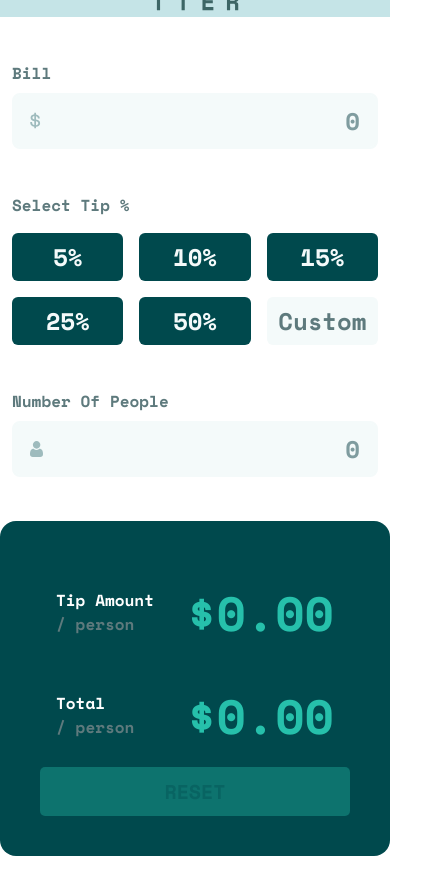
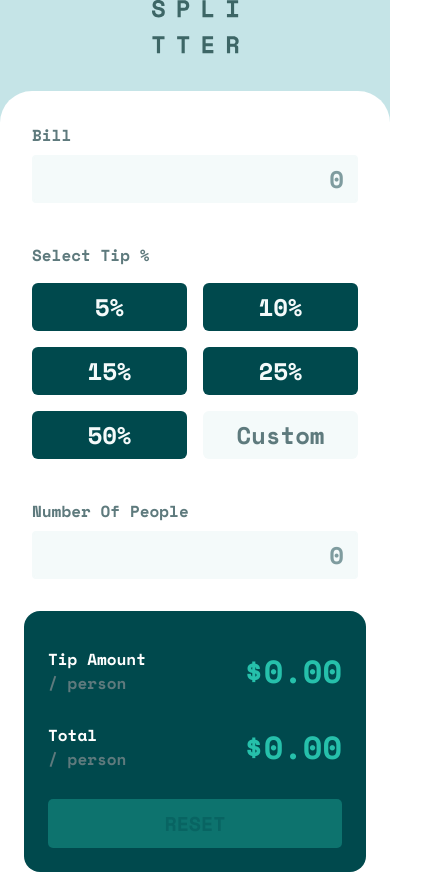
Before and after one commit to BeanyTheCoder/tip-calculator-app-main, a React (Vite) app: page / in a window 390 px wide. Shown: the whole page, 422 px wide, since content can reach past the window. Built offline with nearby package versions, Linux system fonts and the light colour scheme.

Commit message:
mainly finished with design

```diff
--- a/src/App.jsx
+++ b/src/App.jsx
@@ -9,9 +9,9 @@ import TotalDisplay from "./components/TotalDisplay";
 import ResetButton from "./components/ResetButton";
 
 export default function App() {
-  const [bill, setBill] = useState(0);
-  const [numOfPeople, setNumOfPeople] = useState(0);
-  const [tipSelection, setTipSelection] = useState(0);
+  const [bill, setBill] = useState();
+  const [numOfPeople, setNumOfPeople] = useState();
+  const [tipSelection, setTipSelection] = useState();
 
   return (
     <div id="app">
--- a/src/components/BillInput.jsx
+++ b/src/components/BillInput.jsx
@@ -3,9 +3,9 @@ import React, { useRef } from "react";
 export default function BillInput({ state: bill, setState: setBill }) {
   let inputRef = useRef();
 
-  // function validator(value, regex) {
-  //   return regex.test(value) ? value : null;
-  // }
+  function validator(value, regex) {
+    return regex.test(value) ? value : null;
+  }
 
   function handleBillChange() {
     // const newValue = validator(
@@ -17,18 +17,23 @@ export default function BillInput({ state: bill, setState: setBill }) {
     //   return;
     // }
 
-    setBill(() => parseFloat(inputRef.current.value));
+    setBill(() =>
+      validator(inputRef.current.value, /^[0-9$€£¥]*(?:\.[0-9$€£¥]*)?$/)
+    );
   }
 
   return (
     <div className="card__calculator__bill">
-      <label htmlFor="bill" className="--label">Bill</label>
+      <label htmlFor="bill" className="--label">
+        Bill
+      </label>
       <div className="card__calculator__bill__input --input">
         <input
           type="text"
           name="bill"
           placeholder="0"
           ref={inputRef}
+          value={bill}
           onChange={handleBillChange}
         />
         <svg xmlns="http://www.w3.org/2000/svg" width="11" height="17">
@@ -38,7 +43,7 @@ export default function BillInput({ state: bill, setState: setBill }) {
           />
         </svg>
       </div>
-      {/* <p>{bill}</p> */}
+      <p>{bill}</p>
     </div>
   );
 }
--- a/src/components/PeopleInput.jsx
+++ b/src/components/PeopleInput.jsx
@@ -18,6 +18,7 @@ export default function PeopleInput({
           name="numOfPeople"
           placeholder="0"
           ref={inputRef}
+          value={numOfPeople}
           onChange={handlePeopleChange}
         />
         <svg xmlns="http://www.w3.org/2000/svg" width="13" height="16">
--- a/src/stylesheets/App.scss
+++ b/src/stylesheets/App.scss
@@ -5,17 +5,22 @@
   margin: 0;
   padding: 0;
   font-family: "Space Mono" !important;
+  box-sizing: border-box;
   font-weight: 700;
 }
 
 #app {
-  @include flex($flex-direction: column, $gap: unset);
+  @include flex($flex-direction: column, $gap: 8vmin);
   background-color: $light-grayish-cyan;
-  height: 100vh;
+  min-height: 100vh;
   font-size: 1.5vmin;
 
   @media screen and (width < 800px) {
     font-size: 1rem;
+  }
+
+  @media screen and (width < 500px) {
+    justify-content: flex-end;
   }
 }
 
--- a/src/stylesheets/Card.scss
+++ b/src/stylesheets/Card.scss
@@ -1,22 +1,21 @@
 .card {
   @include flex($align-items: stretch, $gap: 2em);
   background-color: $white;
-  padding: 2em;
+  padding: 2.25em;
   border-radius: 2em;
-  width: clamp(17.5em, 80vw, 55em);
-  // width: clamp(280px, 60vw, 900px);
+  width: min(90vw, 57.5em);
 
   &__calculator {
     flex-basis: 50%;
-    padding: 0.75em;
+    padding: 1.25em;
 
     .--input {
       @include flex(
         $flex-direction: row-reverse,
         $justify-content: space-between
       );
-      border-radius: 0.5em;
-      padding: 0.5em 1em;
+      border-radius: 0.25em;
+      padding: 0.25em 0.75em;
       background-color: $very-light-grayish-cyan;
       border: 2px solid $very-light-grayish-cyan;
       transition: 200ms;
@@ -56,7 +55,7 @@
     }
 
     &__bill {
-      margin-bottom: 2.75em;
+      margin-bottom: 2.5em;
     }
 
     &__select {
@@ -68,7 +67,6 @@
       &__container {
         display: grid;
         grid-template-columns: repeat(3, 1fr);
-        grid-template-rows: repeat(2, 1fr);
         gap: 1em;
         color: $white;
 
@@ -80,6 +78,7 @@
           background-color: $very-dark-cyan;
           color: $very-light-grayish-cyan;
           cursor: pointer;
+          transition: 200ms;
           min-width: calc(100% / 3);
 
           &:hover,
@@ -105,26 +104,29 @@
     }
 
     &__people {
-      margin-top: 2.75em;
+      margin-top: 2.5em;
     }
   }
 
   &__display {
+    @include flex(
+      $flex-direction: column,
+      $justify-content: space-between,
+      $align-items: stretch
+    );
     padding: 2.5em;
     border-radius: 1em;
     background-color: $very-dark-cyan;
     flex-basis: 50%;
 
-    @include flex(
-      $flex-direction: column,
-      $justify-content: space-between,
-      $align-items: stretch
-    );
-
     &__container {
       &__item {
         @include flex($justify-content: space-between);
-        padding: 1em;
+        margin-bottom: 1.75em;
+
+        &:first-child {
+          margin-top: 0.75em;
+        }
 
         &__text {
           p {
@@ -165,8 +167,37 @@
   }
 
   @media screen and (width < 800px) {
-    width: clamp(300px, 100vw, 600px);
+    width: clamp(300px, 100vw, 500px);
+    flex-direction: column;
+    gap: 1.5em;
+    padding: 1.5em;
+
+    &__calculator {
+      padding: 0.5em;
+
+      &__select {
+        &__container {
+          grid-template-columns: repeat(auto-fill, minmax(120px, 1fr));
+        }
+      }
+    }
+
+    &__display {
+      padding: 1.5em;
+
+      &__container {
+        &__item {
+          &__number {
+            p {
+              font-size: 2em;
+            }
+          }
+        }
+      }
+    }
+  }
+
+  @media screen and (width < 500px) {
     border-radius: 2em 2em 0 0;
-    flex-direction: column;
   }
 }
```
